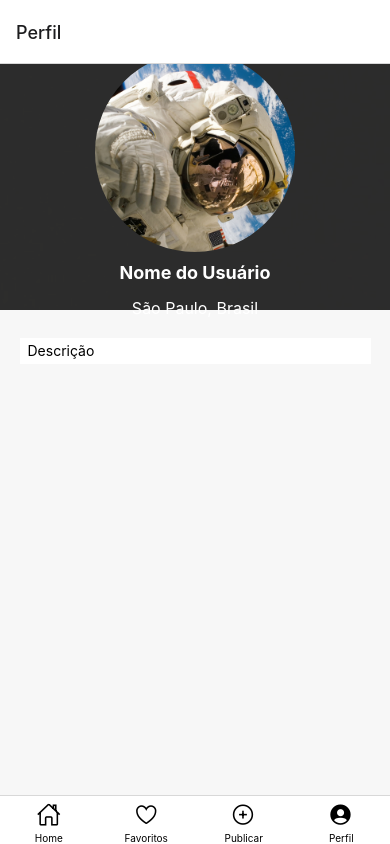
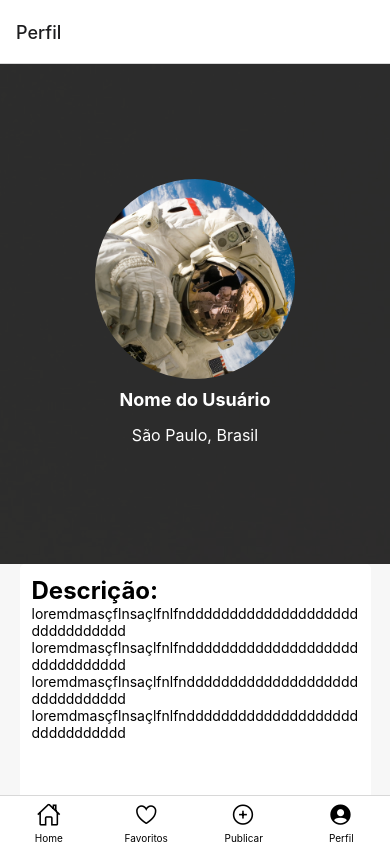
Before and after one commit to R0drigo-Pedroso/Projeto-Fala-no-Mic, a React Native app: screen /Perfil in a window 390 px wide. Built offline with nearby package versions, Linux system fonts and the light colour scheme.

Commit message:
Formatando o page perfil

```diff
--- a/src/screens/Perfil.js
+++ b/src/screens/Perfil.js
@@ -12,6 +12,7 @@ import React from "react";
 import { useNavigation } from "@react-navigation/native";
 import fruta from "../../assets/image/fruta.jpg";
 import astronauta from "../../assets/image/astronauta.jpg";
+import { FontAwesome5 } from "@expo/vector-icons";
 
 function Perfil() {
   const navigation = useNavigation();
@@ -36,8 +37,16 @@ function Perfil() {
 
           <View style={estilos.backgroundCard}>
             <View style={estilos.card}>
-              <Text style={estilos.texto}>Descrição</Text>
+              <Text style={estilos.texto}>Descrição: </Text>
+              <Text>loremdmasçflnsaçlfnlfnddddddddddddddddddddddddddddddd</Text>
+              <Text>loremdmasçflnsaçlfnlfnddddddddddddddddddddddddddddddd</Text>
+              <Text>loremdmasçflnsaçlfnlfnddddddddddddddddddddddddddddddd</Text>
+              <Text>loremdmasçflnsaçlfnlfnddddddddddddddddddddddddddddddd</Text>
             </View>
+          </View>
+
+          <View style={estilos.redes}>
+            <FontAwesome5 name="deezer" size={24} color="red" />
           </View>
         </View>
       </ScrollView>
@@ -50,7 +59,7 @@ const estilos = StyleSheet.create({
   viewSafe: { flex: 1, backgroundColor: "#F7F7F7" },
   container: {},
   imagem: {
-    height: "90%",
+    height: 500,
   },
   user: {
     height: "50%",
@@ -62,7 +71,7 @@ const estilos = StyleSheet.create({
     borderRadius: 350,
   },
   viewFoto: {
-    height: "90%",
+    height: 500,
     justifyContent: "center",
     alignItems: "center",
     backgroundColor: "rgba(0,0,0, 0.8)",
@@ -80,15 +89,26 @@ const estilos = StyleSheet.create({
   },
   card: {
     backgroundColor: "#FFFFFF",
-    height: "80%",
-    padding: 8,
+    height: 250,
+    padding: 12,
     width: "90%",
-    justifyContent: "center",
+    borderRadius: 5,
+    shadowColor: "#171717",
+    shadowOffset: { left: -15, right: 15 },
+    shadowOpacity: 0.2,
+    shadowRadius: 3,
   },
   texto: {
     color: "black",
+    fontSize: 24,
+    fontWeight: "bold",
   },
   backgroundCard: {
     alignItems: "center",
   },
+  redes: {
+    flex: 1,
+    alignItems: "center",
+    marginVertical: 50,
+  },
 });
```
